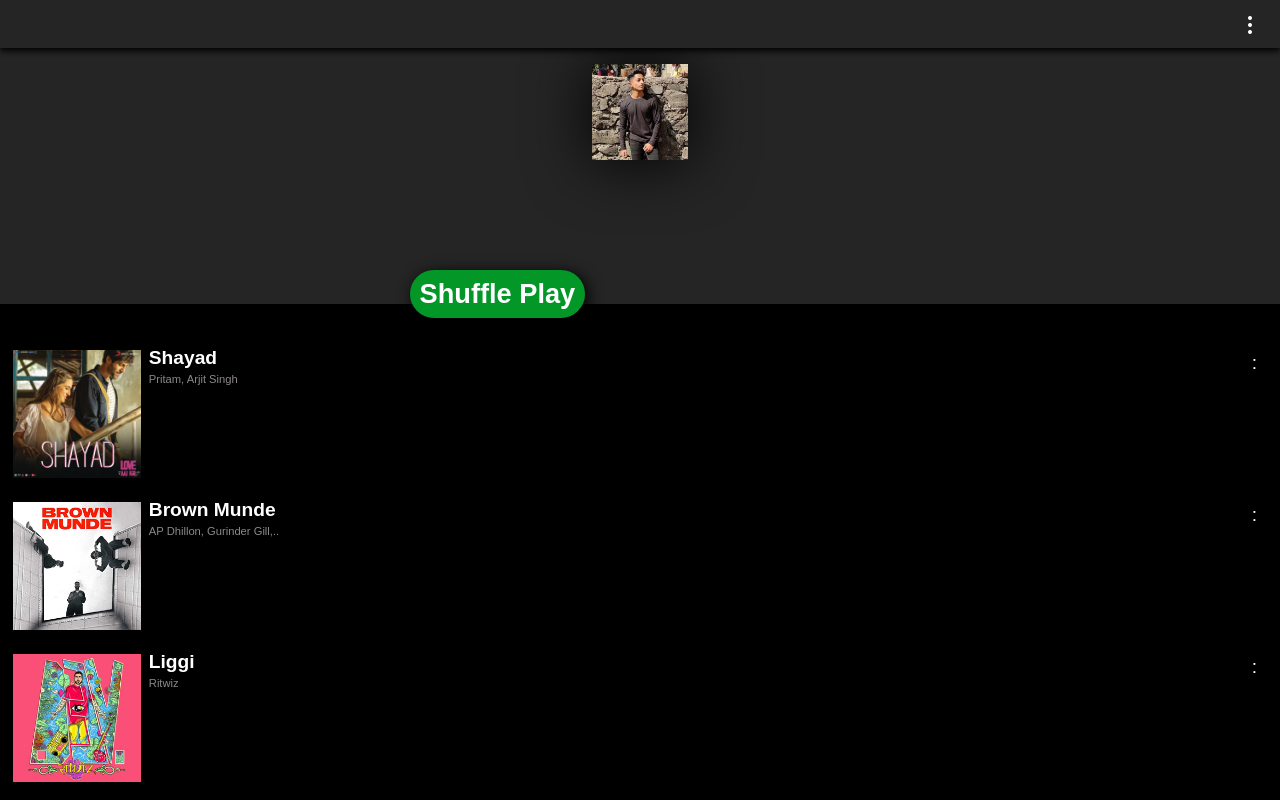
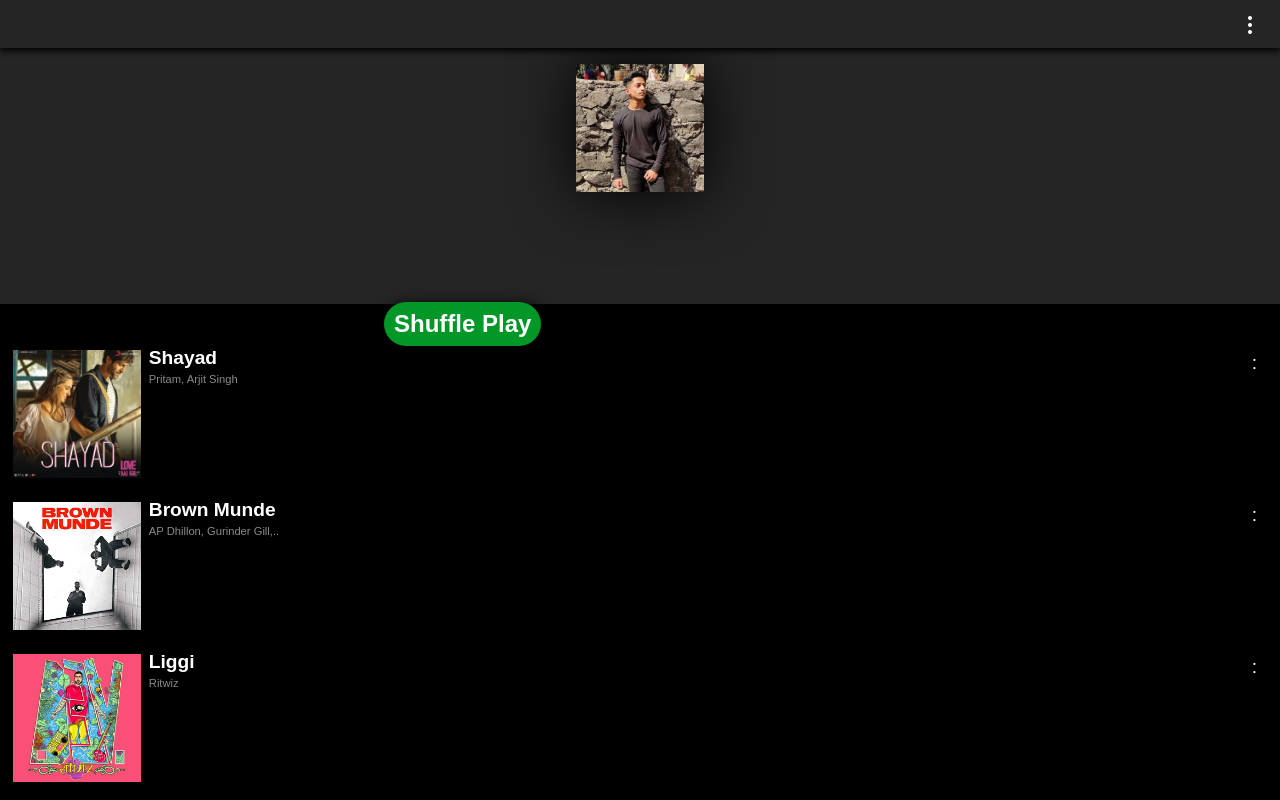
Before and after one commit to bhaveshmhadse/Clone, a plain HTML site: page index.html in a window 1280 px wide. Shown: the top 800 px of the page. Drawn offline with Linux system fonts and the light colour scheme.

Commit message:
Update index.css

```diff
--- a/index.css
+++ b/index.css
@@ -66,8 +66,8 @@
   background-attachment: fixed;
   margin-top: 0rem;
   margin-bottom: -0.4rem;
-  width: 6rem;
-  height: 6rem;
+  width: 8rem;
+  height: 8rem;
   box-shadow: 0rem 0rem 4rem black;
 }
 
@@ -90,13 +90,13 @@
 .content .play {
   position: absolute;
   color: white;
-  font-size: 1.7rem;
+  font-size: 1.5rem;
   font-weight: 700;
   padding: 0.4rem 0.5rem;
   border-color: transparent;
   border-radius: 3rem;
   background-color: rgb(3, 151, 40);
-  left: 32%;
+  left: 30%;
   margin-top: 2rem;
   filter: drop-shadow(0.2rem 0.2rem 0.5rem black);
 }
```
